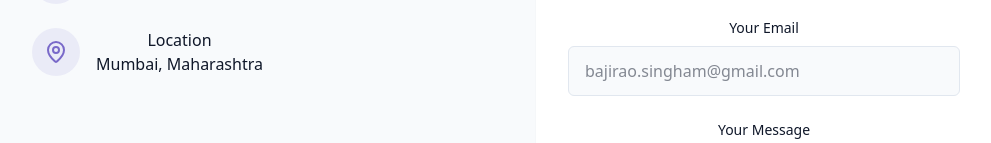
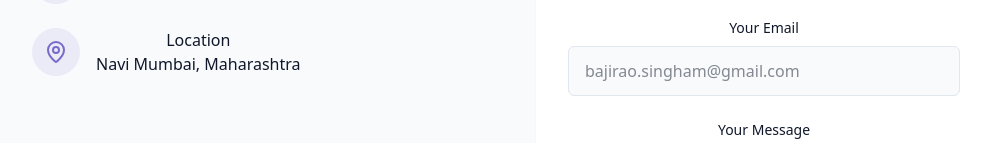
Before and after one commit to aatishkore29/Portfolio, a React (Vite) app: page / in a window 1280 px wide. Shown: the part 3900-4043 px from the top of the page, without its empty margins (128-1119 px from the left). Built offline with nearby package versions, Linux system fonts and the light colour scheme.

Commit message:
Minor updates

```diff
--- a/package.json
+++ b/package.json
@@ -26,10 +26,11 @@
     "@types/react": "^19.1.10",
     "@types/react-dom": "^19.1.7",
     "@vitejs/plugin-react": "^5.0.0",
-    "eslint": "^9.33.0",
+    "eslint": "^9.39.1",
     "eslint-plugin-react-hooks": "^5.2.0",
     "eslint-plugin-react-refresh": "^0.4.20",
     "globals": "^16.3.0",
-    "vite": "^7.1.2"
+    "vite": "^7.1.2",
+    "vite-plugin-eslint": "^1.8.1"
   }
 }
--- a/src/components/Contact.jsx
+++ b/src/components/Contact.jsx
@@ -84,7 +84,7 @@ export const Contact = () => {
                 <div>
                   <h4 className="font-medium"> Location</h4>
                   <a className="text-muted-foreground hover:text-primary transition-colors">
-                    Mumbai, Maharashtra
+                    Navi Mumbai, Maharashtra
                   </a>
                 </div>
               </div>
--- a/src/components/Skills.jsx
+++ b/src/components/Skills.jsx
@@ -18,7 +18,7 @@ const skills = [
   // Tools
   { name: "Git/GitHub", level: 80, category: "tools" },
   { name: "VS Code", level: 85, category: "tools" },
-  { name: "AWS", level: 70, category: "tools" },
+  { name: "AWS", level: 60, category: "tools" },
 ];
 
 const categories = ["all", "frontend", "backend", "tools"];
--- a/vite.config.js
+++ b/vite.config.js
@@ -2,10 +2,11 @@ import { defineConfig } from "vite";
 import react from "@vitejs/plugin-react";
 import tailwindcss from "@tailwindcss/vite";
 import path from "path";
+import eslint from "vite-plugin-eslint";
 
 // https://vite.dev/config/
 export default defineConfig({
-  plugins: [react(), tailwindcss()],
+  plugins: [react(), tailwindcss(), eslint()],
   resolve: {
     alias: {
       "@": path.resolve(__dirname, "./src"),
```
Also changed, not shown: 1 other file (tests, documents, lock files or other folders).
